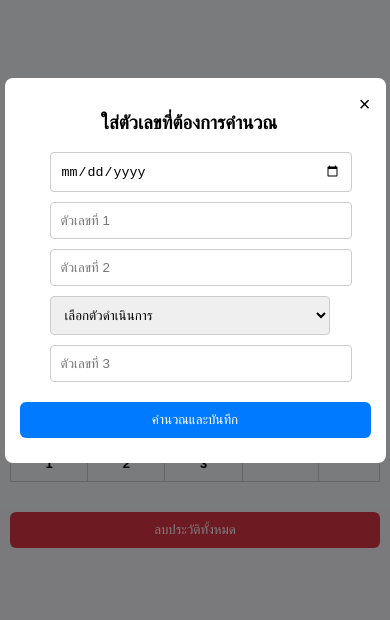
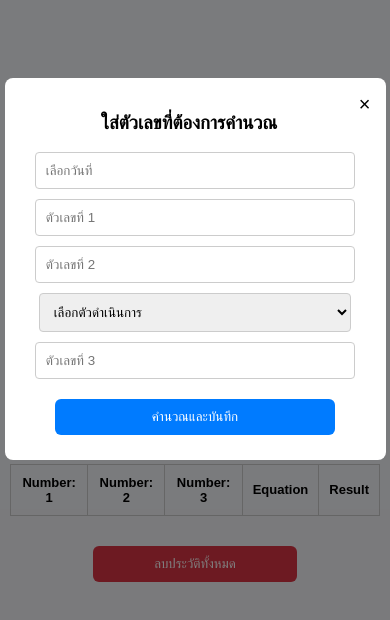
Before and after one commit to Kxmm04/web3-2025-A, a plain HTML site: page index.html in a window 390 px wide. Both pictures are taken after a click on the button "กรอกข้อมูล". Drawn offline with nearby package versions, Linux system fonts and the light colour scheme; some packages are replaced by stand-ins of ours; a script that the page names is missing.

Commit message:
update 18:17

```diff
--- a/index.html
+++ b/index.html
@@ -15,7 +15,7 @@
 
 <body>
     <div class="container">
-        <h2>โปรแกรมคำนวณ</h2>
+        <h2>โปรแกรมคำนวณ</h2> <br><br>
         <button id="openModal">กรอกข้อมูล</button>
 
         <!-- Modal -->
@@ -24,7 +24,7 @@
                 <span id="closeModal">&times;</span>
                 <h3>ใส่ตัวเลขที่ต้องการคำนวณ</h3>
 
-                <input type="date" id="dateInput">
+                <input type="text" id="dateInput" placeholder="เลือกวันที่" onfocus="(this.type='date')" onblur="(this.type='text')">
                 <input type="number" id="input1" placeholder="ตัวเลขที่ 1">
                 <input type="number" id="input2" placeholder="ตัวเลขที่ 2">
                 <select id="operator">
--- a/style.css
+++ b/style.css
@@ -6,6 +6,11 @@ body {
     align-items: center;
     min-height: 100vh;
     margin: 0;
+}
+
+h2 {
+    text-align: center;
+    font-size: 35px;
 }
 
 .container {
@@ -17,6 +22,7 @@ body {
 button {
     padding: 10px 20px;
     margin: 10px;
+    width: 30%;
     cursor: pointer;
     border: none;
     background: #007bff;
@@ -24,6 +30,13 @@ button {
     border-radius: 6px;
 }
 
+button#calculate {
+    width: 80%;
+}
+
+button.swal2-confirm{
+    width: 100%;
+}
 button:hover {
     background: #0056b3;
 }
@@ -92,7 +105,7 @@ td {
 }
 
 #input3 {
-    width: 43%;
+    width: 42%;
     padding: 10px;
     margin-top: 10px;
     margin-bottom: 10px;
@@ -134,17 +147,21 @@ td {
     #dateInput,
     #input1,
     #input2,
-    #input3,
+    #input3 {
+        width: 85%;
+        display: block;
+         margin: 10px auto;
+
+    }
     #operator {
-        width: 80%;
+        width: 89%;
         display: block;
-        margin: 10px 0;
-        margin-left: 30px;
+        margin: 10px auto;
     }
 
     /* ปุ่มปรับขนาดเต็ม */
     button {
-        width: 100%;
+        width: 55%;
         margin: 10px 0;
     }
 
```
